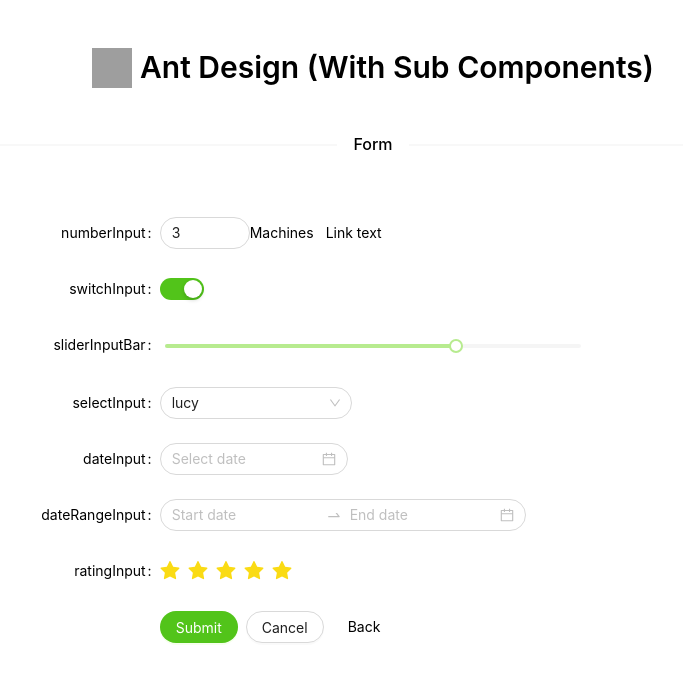
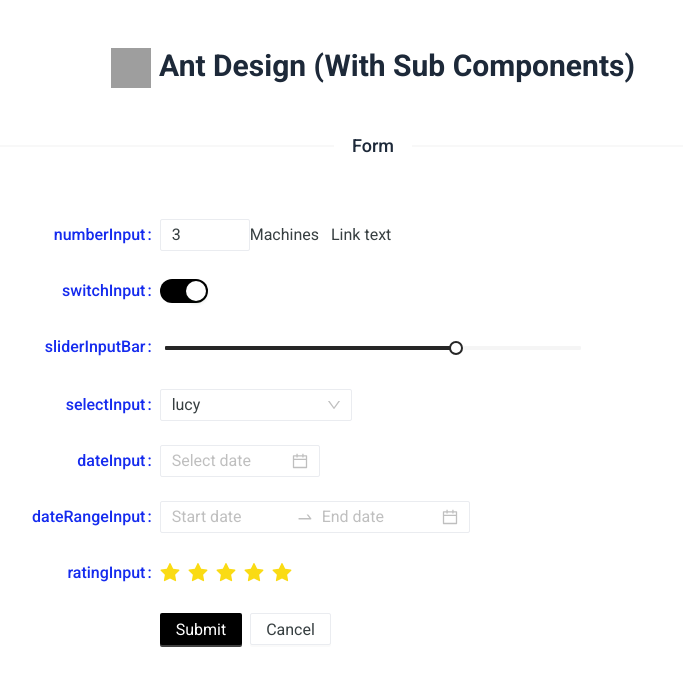
Before and after one commit to anakarinamorales/geofluxus-assignment, a Next.js app: page /with-sub-components in a window 1280 px wide. Shown: the top 686 px of the page, without its empty margins (267-950 px from the left). Built offline with nearby package versions, Linux system fonts and the light colour scheme; grey boxes are pictures that could not be loaded; what @ant-design/nextjs-registry would draw is missing.

Commit message:
✨ Configured global theme. Configured global page layout.

```diff
--- a/src/app/globals.css
+++ b/src/app/globals.css
@@ -1,82 +1,53 @@
 :root {
-  --max-width: 1100px;
-  --border-radius: 12px;
-  --font-mono: ui-monospace, Menlo, Monaco, 'Cascadia Mono', 'Segoe UI Mono',
-    'Roboto Mono', 'Oxygen Mono', 'Ubuntu Monospace', 'Source Code Pro',
-    'Fira Mono', 'Droid Sans Mono', 'Courier New', monospace;
+  /* Sizes */
+  --content-max-width-desktop: 1280px;
 
-  --foreground-rgb: 0, 0, 0;
-  --background-start-rgb: 214, 219, 220;
-  --background-end-rgb: 255, 255, 255;
+  /* Colors */
+  --color-primary: #152bee;
 
-  --primary-glow: conic-gradient(
-    from 180deg at 50% 50%,
-    #16abff33 0deg,
-    #0885ff33 55deg,
-    #54d6ff33 120deg,
-    #0071ff33 160deg,
-    transparent 360deg
-  );
-  --secondary-glow: radial-gradient(
-    rgba(255, 255, 255, 1),
-    rgba(255, 255, 255, 0)
-  );
+  --color-background: #f7faff;
+  --color-blue: #080f5e;
+  --color-border: #eaecf0;
+  --color-fill-primary: #F9FAFB;
+  --color-fill-secondary: #FCFCFD;
+  --color-fill-tertiary: #F2F4F7;
+  --color-foreground: #eaecf0;
+  --color-highlight-primary: #f0f6ff;
+  --color-input-box-shadow: rgba(24, 144, 255, 0.2);
+  --color-text-heading: #1d2939;
+  --color-text-placeholder: #98a2b3;
+  --color-text-primary: #373f41;
+  --color-text-secondary: #475467;
+  --color-white: #ffffff;
 
-  --tile-start-rgb: 239, 245, 249;
-  --tile-end-rgb: 228, 232, 233;
-  --tile-border: conic-gradient(
-    #00000080,
-    #00000040,
-    #00000030,
-    #00000020,
-    #00000010,
-    #00000010,
-    #00000080
-  );
 
-  --callout-rgb: 238, 240, 241;
-  --callout-border-rgb: 172, 175, 176;
-  --card-rgb: 180, 185, 188;
-  --card-border-rgb: 131, 134, 135;
-}
+  /* Effects */
+  --config-border: 1px solid var(--color-border);
+  --box-shadow: 0px 9px 28px 8px #0000000d, 0px 3px 6px -4px #0000001f,
+    0px 6px 16px 0px #00000014;
 
-@media (prefers-color-scheme: dark) {
-  :root {
-    --foreground-rgb: 255, 255, 255;
-    --background-start-rgb: 80, 80, 80;
-    --background-end-rgb: 80, 80, 80;
+  /* Spacing */
+  --spacing-4: 4px;
+  --spacing-8: 8px;
+  --spacing-12: 12px;
+  --spacing-16: 16px;
+  --spacing-20: 20px;
+  --spacing-24: 24px;
+  --spacing-28: 28px;
+  --spacing-32: 32px;
+  --spacing-80: 80px;
 
-    --primary-glow: radial-gradient(rgba(1, 65, 255, 0.4), rgba(1, 65, 255, 0));
-    --secondary-glow: linear-gradient(
-      to bottom right,
-      rgba(1, 65, 255, 0),
-      rgba(1, 65, 255, 0),
-      rgba(1, 65, 255, 0.3)
-    );
-
-    --tile-start-rgb: 2, 13, 46;
-    --tile-end-rgb: 2, 5, 19;
-    --tile-border: conic-gradient(
-      #ffffff80,
-      #ffffff40,
-      #ffffff30,
-      #ffffff20,
-      #ffffff10,
-      #ffffff10,
-      #ffffff80
-    );
-
-    --callout-rgb: 20, 20, 20;
-    --callout-border-rgb: 108, 108, 108;
-    --card-rgb: 100, 100, 100;
-    --card-border-rgb: 200, 200, 200;
-  }
+  /* font */
+  --font-weight-100: 100;
+  --font-weight-400: 400;
+  --font-weight-500: 500;
+  --font-weight-700: 700;
 }
 
 * {
   box-sizing: border-box;
+  margin: 0;
   padding: 0;
-  margin: 0;
 }
 
 html,
@@ -85,22 +56,14 @@
   overflow-x: hidden;
 }
 
-body {
-  color: rgb(var(--foreground-rgb));
-}
-
-
-label, h1, h2, .ant-form-text, .ant-divider-inner-text, a {
-  color: rgb(var(--foreground-rgb)) !important;
-}
 
 a {
   color: inherit;
   text-decoration: none;
 }
 
-@media (prefers-color-scheme: dark) {
-  html {
-    color-scheme: dark;
-  }
+
+label {
+  font-weight: var(--font-weight-500);
+  line-height: 24px;
 }
--- a/src/app/layout.tsx
+++ b/src/app/layout.tsx
@@ -1,30 +1,39 @@
-import './globals.css'
 import React from 'react';
-import { Inter } from 'next/font/google'
+import { Roboto } from 'next/font/google';
+
 import { AntdRegistry } from '@ant-design/nextjs-registry';
 
 // Since React 19 adjusted the export method of react-dom, antd cannot directly use the ReactDOM.render method.
 // Therefore, you need to use a compatibility configuration to make antd work properly in React 19.
 import '@ant-design/v5-patch-for-react-19';
 
-const inter = Inter({ subsets: ['latin'] });
+// global style
+import './globals.css';
+
+const roboto = Roboto({
+  preload: true,
+  subsets: ['latin'],
+  variable: '--font-roboto',
+  weight: ['100', '400', '500', '700'],
+});
 
 export const metadata = {
-  title: 'Create Next App',
-  description: 'Generated by create next app',
-}
+  title: 'geoFluxus',
+  description: 'Generic description for SEO',
+};
 
 export default function RootLayout({
   children,
 }: {
-  children: React.ReactNode
+  children: React.ReactNode;
 }) {
-
   return (
-    <html lang="en">
-      <body className={inter.className}>
+    <html lang='en'>
+      <body
+        className={roboto.variable}
+      >
         <AntdRegistry>{children}</AntdRegistry>
       </body>
     </html>
-  )
+  );
 }
--- a/theme/index.tsx
+++ b/theme/index.tsx
@@ -1,28 +1,62 @@
-"use client";
+'use client';
 
-import React, { type JSX } from "react";
-import { ConfigProvider } from "antd";
+import { ConfigProvider } from 'antd';
 
-const withTheme = (node: JSX.Element) => (
-    <>
+export default function withTheme(node: React.ReactNode) {
+  return (
     <ConfigProvider
       theme={{
         token: {
-            colorPrimary: '#52c41a',
+          borderRadius: 2,
+          colorBorder: 'var(--color-border)',
+          colorPrimary: 'var(--color-primary)',
+          colorText: 'var(--color-text-primary)',
+          colorTextDescription: 'var(--color-text-secondary)',
+          colorTextHeading: 'var(--color-text-heading)',
+          fontFamily: 'var(--font-roboto), sans-serif',
+          fontSize: 16,
+          fontSizeHeading1: 38,
+          fontSizeHeading2: 30,
+          fontSizeHeading4: 20,
+          lineHeightHeading1: 1.2,
+          lineHeightHeading2: 1.2,
+          lineHeightHeading4: 1.4,
         },
-        }}
-      >
-        <ConfigProvider
-          theme={{
-            token: {
-              borderRadius: 16,
+        components: {
+          Form: {
+            labelColor: 'var(--color-primary)',
+            labelFontSize: 16,
+          },
+          Layout: {
+            bodyBg: 'var(--color-background)',
+            headerBg: 'var(--color-white)',
+            headerColor: 'var(--color-text-heading)',
+            headerHeight: 'auto',
+            headerPadding: 'var(--spacing-16) var(--spacing-24)',
+            siderBg: 'var(--color-blue)',
+            // find how to add border do header
+          },
+          Menu: {
+            darkItemBg: 'var(--color-blue)',
+          },
+          Select: {
+            activeBorderColor: 'var(--color-primary)',
+            activeOutlineColor: '0px 0px 0px 2px var(--color-input-box-shadow)',
+            hoverBorderColor: 'var(--color-border)',
+            optionActiveBg: 'var(--color-highlight-primary)',
+            optionFontSize: 16,
+            optionPadding: 'var(--spacing-4) var(--spacing-12)',
+            optionSelectedBg: 'var(--color-highlight-primary)',
+            optionSelectedFontWeight: 'var(--font-weight-500)',
+          },
+          Typography: {
+            titleMarginBottom: 0,
+            titleMarginTop: 0,
+          },
         },
       }}
     >
       {node}
     </ConfigProvider>
-      </ConfigProvider>
-    </>
-  )
-
-export default withTheme;
+  );
+}
```
Also changed, not shown: src/app/page.module.css (added, +14 -0 lines), src/app/page.tsx (+83 -25 lines), src/components/DashboardSection/DashboardSection.module.css (added, +28 -0 lines), src/components/DashboardSection/index.tsx (added, +30 -0 lines), public/logo.png (added), 1 other file (tests, documents, lock files or other folders). Lines whose indentation alone changed are shown as unchanged.
